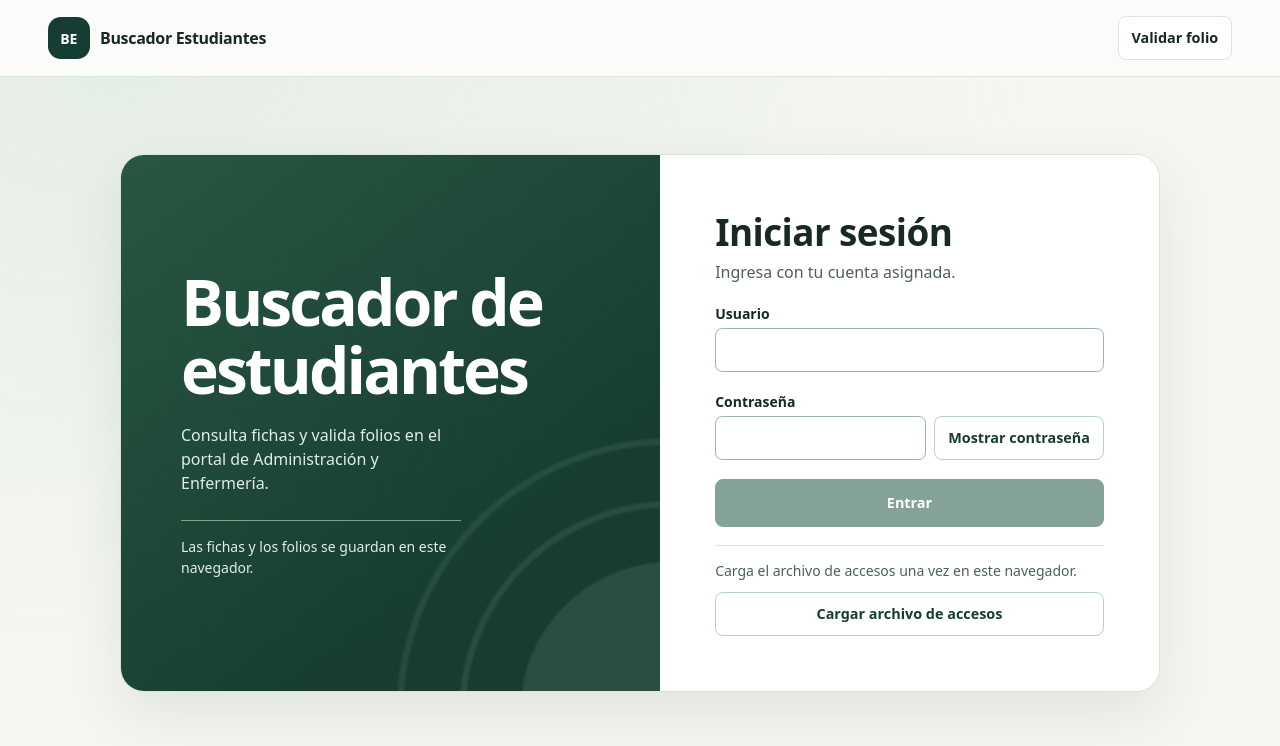
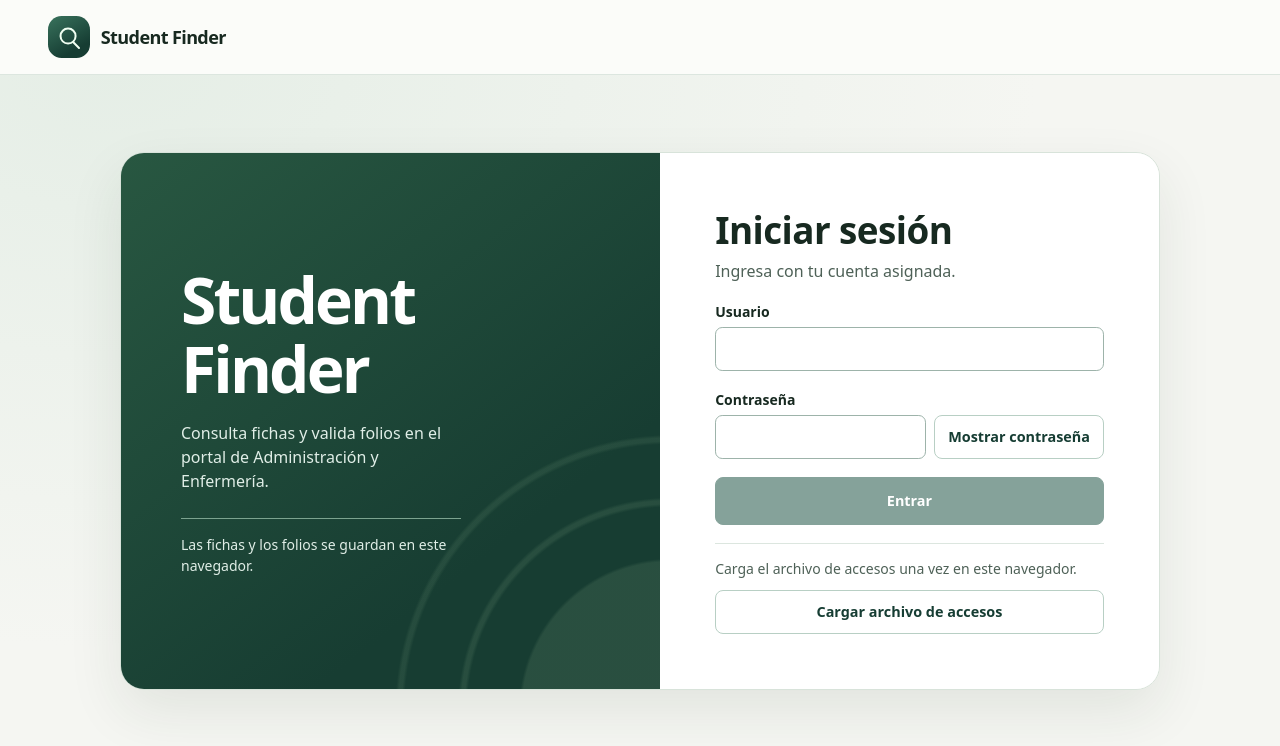
Before and after one commit to diegosandoval-source/buscador-estudiantes, a plain HTML site: page index.html in a window 1280 px wide. Drawn offline with Linux system fonts and the light colour scheme.

Commit message:
Presentar Student Finder y mover Excel y folios al panel

```diff
--- a/index.html
+++ b/index.html
@@ -5,27 +5,26 @@
     <meta name="viewport" content="width=device-width, initial-scale=1">
     <meta name="referrer" content="no-referrer">
     <meta http-equiv="Content-Security-Policy" content="default-src 'self'; script-src 'self' https://cdn.sheetjs.com; style-src 'self'; connect-src 'none'; img-src 'self' data:; object-src 'none'; base-uri 'none'; form-action 'none'">
-    <title>Buscador de estudiantes</title>
-    <link rel="stylesheet" href="portal-local.css?v=2">
+    <title>Student Finder</title>
+    <link rel="stylesheet" href="portal-local.css?v=3">
     <script src="https://cdn.sheetjs.com/xlsx-0.20.3/package/dist/xlsx.full.min.js"
         integrity="sha384-EnyY0/GSHQGSxSgMwaIPzSESbqoOLSexfnSMN2AP+39Ckmn92stwABZynq1JyzdT" crossorigin="anonymous" defer></script>
-    <script type="module" src="portal-local.js?v=2"></script>
+    <script type="module" src="portal-local.js?v=3"></script>
 </head>
 <body>
     <header class="app-header">
         <div class="brand">
-            <span class="brand-mark" aria-hidden="true">BE</span>
-            <strong>Buscador Estudiantes</strong>
+            <span class="brand-mark" aria-hidden="true"><span class="brand-lens"></span></span>
+            <strong>Student Finder</strong>
         </div>
         <nav aria-label="Menú principal">
-            <button id="open-validation" class="button" type="button">Validar folio</button>
             <button id="logout" class="button" type="button" hidden>Cerrar sesión</button>
         </nav>
     </header>
     <main>
         <section id="entry" class="entry">
             <div class="entry-info">
-                <h1>Buscador de estudiantes</h1>
+                <h1>Student Finder</h1>
                 <p>Consulta fichas y valida folios en el portal de Administración y Enfermería.</p>
                 <p class="local-note">Las fichas y los folios se guardan en este navegador.</p>
             </div>
@@ -57,7 +56,11 @@
         <section id="workspace" class="stack workspace" hidden>
             <div class="workspace-heading">
                 <div><p class="eyebrow" id="role-label"></p><h1>Estudiantes</h1></div>
-                <button id="new-student" class="button primary" type="button">Nuevo estudiante</button>
+                <div class="actions">
+                    <button id="open-validation" class="button secondary" type="button" aria-haspopup="dialog">Validar folio</button>
+                    <button id="open-import" class="button secondary" type="button" hidden>Cargar Excel</button>
+                    <button id="new-student" class="button primary" type="button">Nuevo estudiante</button>
+                </div>
             </div>
             <section class="panel stack" id="admin-import" aria-labelledby="import-title" hidden>
                 <div>
--- a/portal-local.css
+++ b/portal-local.css
@@ -29,10 +29,37 @@ input, button { font: inherit; }
     padding: 1rem clamp(1rem, 5vw, 3rem); background: #fbfcf9; border-bottom: 1px solid var(--line);
 }
 .brand, nav, .actions { display: flex; gap: .65rem; align-items: center; flex-wrap: wrap; }
-.brand strong { letter-spacing: -.02em; }
+.brand { flex-wrap: nowrap; }
+.brand strong { letter-spacing: -.035em; font-size: 1.13rem; }
 .brand-mark {
-    display: grid; place-items: center; width: 2.6rem; height: 2.6rem; border-radius: .8rem;
-    background: var(--green-dark); color: var(--paper); font-size: .875rem; font-weight: 800;
+    display: grid;
+    place-items: center;
+    flex: 0 0 2.65rem;
+    width: 2.65rem;
+    height: 2.65rem;
+    border-radius: .85rem;
+    background: linear-gradient(150deg, #39735d, var(--green-dark) 75%);
+    color: #f0fff2;
+}
+.brand-lens {
+    position: relative;
+    width: 1.05rem;
+    height: 1.05rem;
+    border-radius: 50%;
+    border: 2px solid currentColor;
+    transform: translate(-.09rem, -.09rem);
+}
+.brand-lens::after {
+    content: "";
+    position: absolute;
+    top: 88%;
+    left: 88%;
+    width: .61rem;
+    height: .14rem;
+    border-radius: .15rem;
+    background: currentColor;
+    transform: rotate(45deg);
+    transform-origin: left center;
 }
 main { width: min(70rem, 100%); margin: 0 auto; padding: clamp(1rem, 6vw, 5rem) clamp(1rem, 4vw, 2.5rem); }
 .entry {
--- a/portal-local.js
+++ b/portal-local.js
@@ -110,7 +110,7 @@ function openWorkspace(nextSession) {
     get('entry').hidden = true;
     get('workspace').hidden = false;
     get('logout').hidden = false;
-    for (const id of ['admin-import', 'admin-folios', 'make-folio', 'remove-student']) get(id).hidden = !admin;
+    for (const id of ['admin-import', 'admin-folios', 'make-folio', 'remove-student', 'open-import']) get(id).hidden = !admin;
     showMessage('role-label', admin ? 'Administración' : 'Enfermería');
     render();
     (admin ? importForm.elements.file : search).focus();
@@ -171,19 +171,19 @@ get('logout').addEventListener('click', () => {
     importForm.reset();
     studentForm.reset();
     folioForm.reset();
+    validationForm.reset();
     login.reset();
     search.value = '';
     for (const id of ['results', 'contact-cards', 'folio-list']) get(id).replaceChildren();
     for (const id of ['student-name', 'student-course', 'student-count', 'search-status', 'workspace-status',
-        'import-status', 'student-status', 'folio-status']) showMessage(id, '');
+        'import-status', 'student-status', 'folio-status', 'validation-status']) showMessage(id, '');
     get('folio-code').value = '';
     get('folio-result').hidden = true;
-    for (const dialog of [studentDialog, folioDialog]) if (dialog.open) dialog.close();
+    for (const dialog of [studentDialog, folioDialog, validationDialog]) if (dialog.open) dialog.close();
     get('student-card').hidden = true;
     get('workspace').hidden = true;
     get('logout').hidden = true;
     get('entry').hidden = false;
-    get('enter').disabled = true;
     get('enter').disabled = true;
     configureLogin().then(() => login.elements.username.focus());
 });
@@ -390,6 +390,11 @@ importForm.elements.file.addEventListener('change', () => {
     resetImport();
     showMessage('import-status', '');
 });
+get('open-import').addEventListener('click', () => {
+    if (!isAdmin()) return;
+    get('admin-import').scrollIntoView({ block: 'start' });
+    importForm.elements.file.focus({ preventScroll: true });
+});
 get('import-cancel').addEventListener('click', resetImport);
 
 handleSubmit(importForm, 'import-status', async () => {
@@ -466,15 +471,18 @@ handleSubmit(folioForm, 'folio-status', async () => {
 });
 
 get('open-validation').addEventListener('click', () => {
+    if (!session) return;
     validationForm.reset();
     showMessage('validation-status', '');
     validationDialog.showModal();
 });
 
 handleSubmit(validationForm, 'validation-status', async () => {
+    if (!session) return;
+    const validatingSession = session;
     const value = validationForm.elements.code.value;
     const result = await validateCode(value);
-    if (validationDialog.open && validationForm.elements.code.value === value) {
+    if (session === validatingSession && validationDialog.open && validationForm.elements.code.value === value) {
         showMessage('validation-status', statusText[result]);
     }
 });
```
